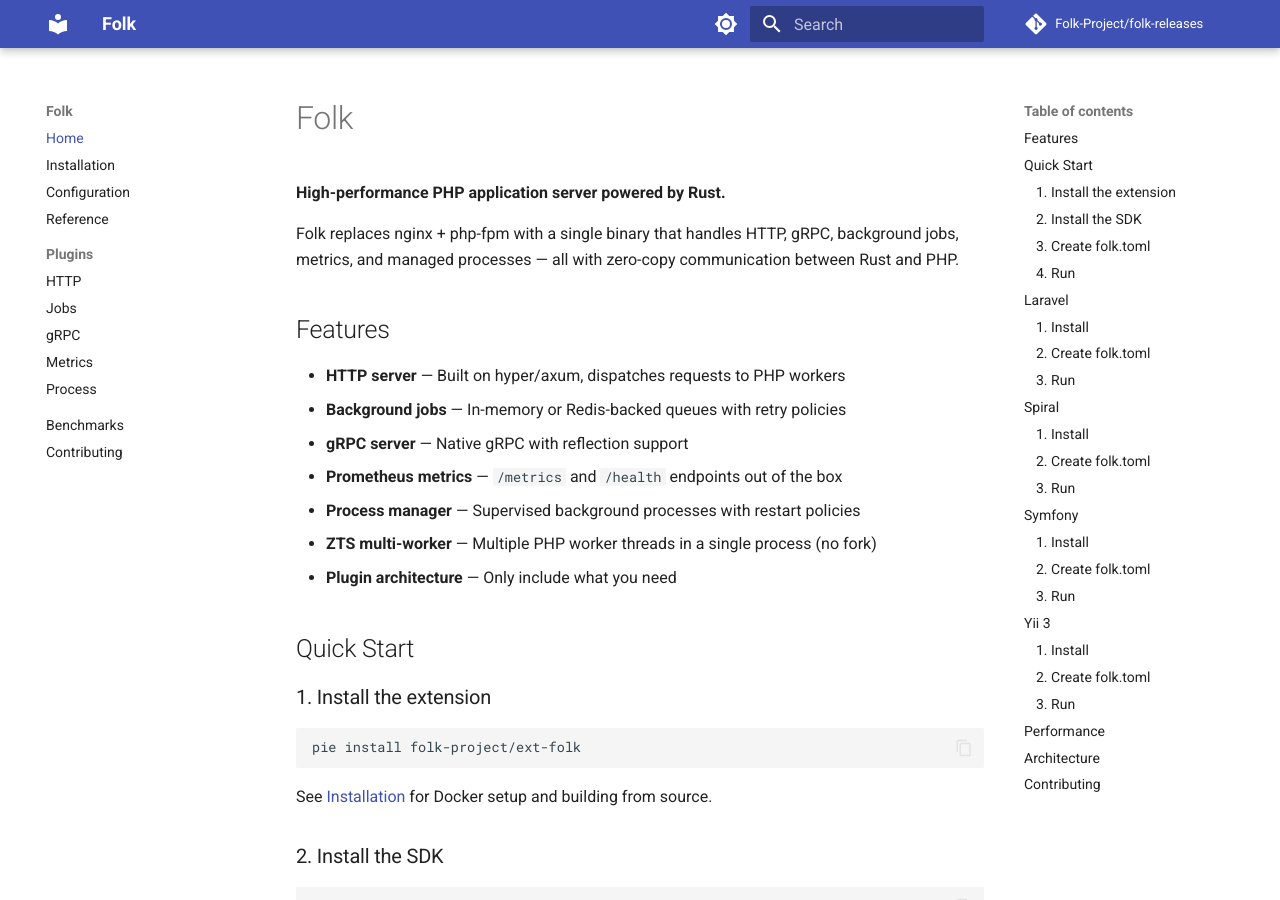
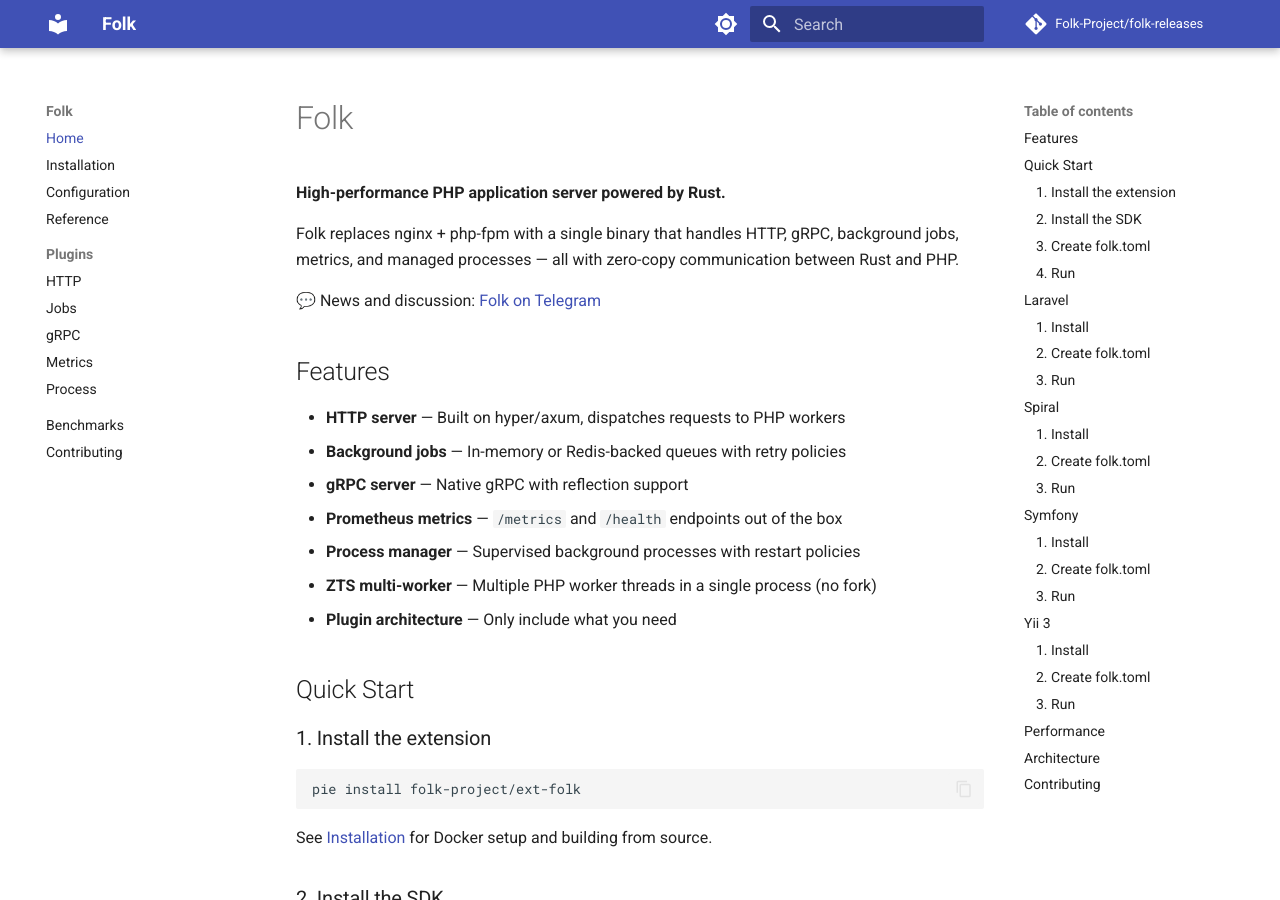
Before and after one commit to Folk-Project/folk-releases, an MkDocs documentation site: the page built from docs/index.md, in a window 1280 px wide and 900 px high. Built offline with MkDocs 1.6.1 and Material for MkDocs 9.7.7, drawn with Linux system fonts in a browser that asks for light colours; comment, search, counter and statistics services are not loaded.

Commit message:
docs: add Telegram channel link (footer social + home page)
Co-Authored-By: Claude Opus 4.8 (1M context) <noreply@anthropic.com>

```diff
--- a/docs/index.md
+++ b/docs/index.md
@@ -3,6 +3,8 @@
 **High-performance PHP application server powered by Rust.**
 
 Folk replaces nginx + php-fpm with a single binary that handles HTTP, gRPC, background jobs, metrics, and managed processes — all with zero-copy communication between Rust and PHP.
+
+💬 News and discussion: [Folk on Telegram](https://t.me/folk_poject)
 
 ## Features
 
--- a/mkdocs.yml
+++ b/mkdocs.yml
@@ -49,3 +49,9 @@ nav:
       - Process: plugins/process.md
   - Benchmarks: benchmarks.md
   - Contributing: contributing.md
+
+extra:
+  social:
+    - icon: fontawesome/brands/telegram
+      link: https://t.me/folk_poject
+      name: Folk on Telegram
```
